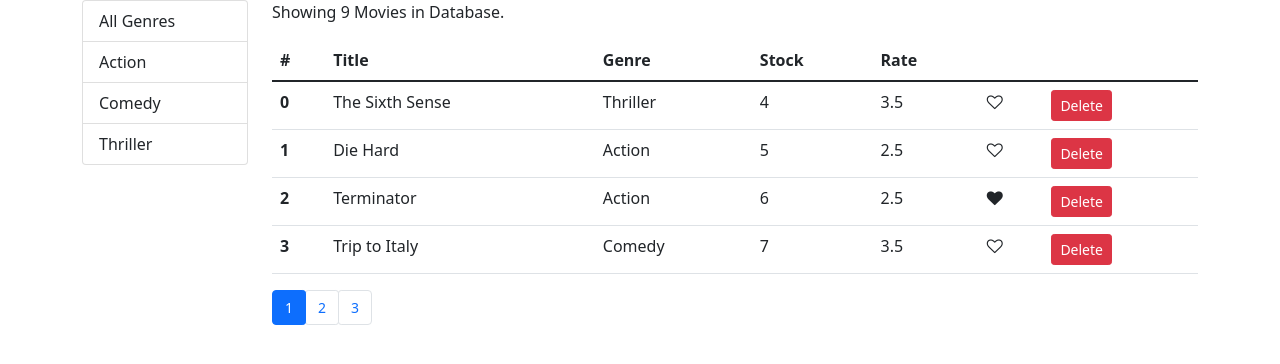
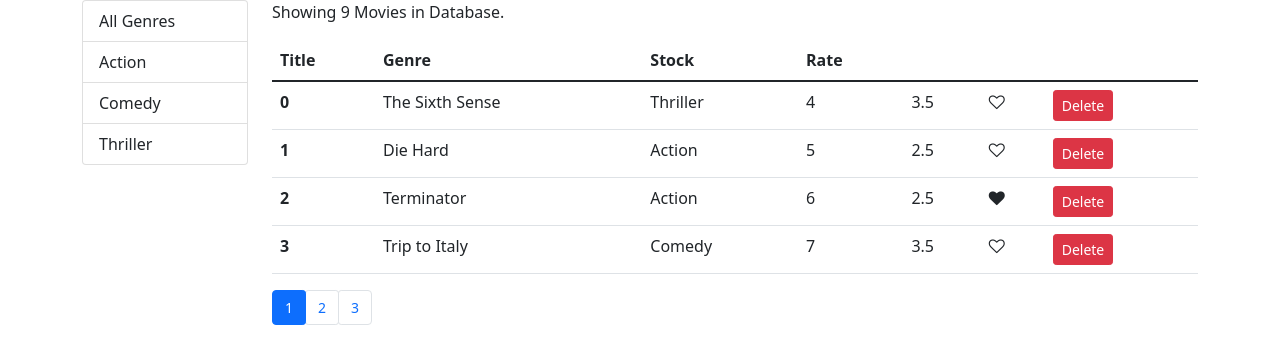
Before and after one commit to ahmeddbahaa/vildy, a React (Create React App) app: page / in a window 1280 px wide. Shown: the top 364 px of the page. Built offline with nearby package versions, Linux system fonts and the light colour scheme.

Commit message:
Added Table Header Decoupled from movies

```diff
--- /dev/null
+++ b/src/components/common/tableHeader.jsx
@@ -0,0 +1,31 @@
+import React from "react";
+class TableHeader extends React.Component {
+  raiseSort = (path) => {
+    const sortColumn = { ...this.props.sortColumn };
+    if (sortColumn.path === path)
+      sortColumn.order = sortColumn.order === "asc" ? "desc" : "asc";
+    else {
+      sortColumn.path = path;
+      sortColumn.order = "asc";
+    }
+    this.props.onSort(sortColumn);
+  };
+  render() {
+    return (
+      <thead>
+        <tr>
+          {this.props.columns.map((column) => (
+            <th
+              key={column.label || column.key}
+              onClick={() => this.raiseSort(column.path)}
+            >
+              {column.label}
+            </th>
+          ))}
+        </tr>
+      </thead>
+    );
+  }
+}
+
+export default TableHeader;
--- a/src/components/moviesTable.jsx
+++ b/src/components/moviesTable.jsx
@@ -1,41 +1,25 @@
 import React, { Component } from "react";
+import TableHeader from "./common/tableHeader";
 import Like from "./common/like";
 class MoviesTable extends Component {
-  raiseSort = (path) => {
-    const sortColumn = { ...this.props.sortColumn };
-    if (sortColumn.path === path)
-      sortColumn.order = sortColumn.order === "asc" ? "desc" : "asc";
-    else {
-      sortColumn.path = path;
-      sortColumn.order = "asc";
-    }
-    this.props.onSort(sortColumn);
-  };
-
+  columns = [
+    { label: "Title", path: "title" },
+    { label: "Genre", path: "genre.name" },
+    { label: "Stock", path: "numberInStock" },
+    { label: "Rate", path: "dailyRentalRate" },
+    { key: "like" },
+    { key: "delete" },
+  ];
   render() {
-    const { movies, onDelete, onLike } = this.props;
+    const { movies, onDelete, onLike, onSort, sortColumn } = this.props;
 
     return (
       <table className="table">
-        <thead>
-          <tr>
-            <th scope="col">#</th>
-            <th onClick={() => this.raiseSort("title")} scope="col">
-              Title
-            </th>
-            <th onClick={() => this.raiseSort("genre.name")} scope="col">
-              Genre
-            </th>
-            <th onClick={() => this.raiseSort("numberInStock")} scope="col">
-              Stock
-            </th>
-            <th onClick={() => this.raiseSort("dailyRentalRate")} scope="col">
-              Rate
-            </th>
-            <th></th>
-            <th></th>
-          </tr>
-        </thead>
+        <TableHeader
+          columns={this.columns}
+          onSort={onSort}
+          sortColumn={sortColumn}
+        />
         <tbody>
           {movies.map((movie) => (
             <tr key={movie._id}>
```
